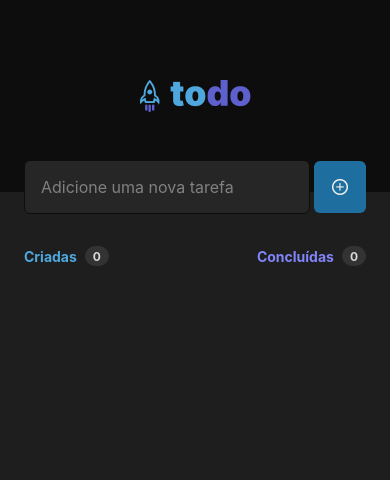
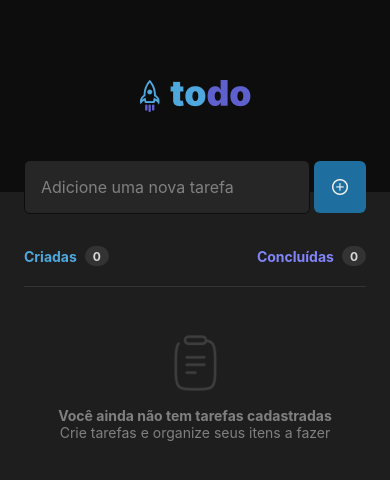
Before and after one commit to userthiago/ignite-desafio01-todolist, a React Native app: screen / in a window 390 px wide. Shown: the top 480 px of the page. Built offline with nearby package versions, Linux system fonts and the light colour scheme.

Commit message:
feat: Adicionando componente que será exibido quando a lista estiver vazia.

```diff
--- /dev/null
+++ b/src/components/EmptyList/index.tsx
@@ -0,0 +1,17 @@
+import { Image, Text, View } from "react-native";
+import { styles } from "./styles";
+
+export function EmptyList() {
+  return (
+    <View style={styles.container}>
+      <Image source={require("../../../assets/icons/clipboard-icon.png")} />
+      <Text style={styles.text}>
+        <Text style={styles.strongText}>
+          Você ainda não tem tarefas cadastradas
+        </Text>
+        {"\n"}
+        Crie tarefas e organize seus itens a fazer
+      </Text>
+    </View>
+  );
+}
--- /dev/null
+++ b/src/components/EmptyList/styles.ts
@@ -0,0 +1,21 @@
+import { StyleSheet } from "react-native";
+
+export const styles = StyleSheet.create({
+  container: {
+    gap: 16,
+    alignItems: "center",
+
+    borderTopWidth: 1,
+    borderTopColor: "#333333",
+    paddingVertical: 48,
+    paddingHorizontal: 20,
+  },
+  text: {
+    color: "#808080",
+    fontSize: 14,
+    textAlign: "center",
+  },
+  strongText: {
+    fontWeight: "bold",
+  },
+});
--- a/src/components/TaskList/index.tsx
+++ b/src/components/TaskList/index.tsx
@@ -3,6 +3,7 @@ import { useTaskContext } from "../../hooks/use-task-context";
 import { TaskItem } from "../TaskItem";
 import { styles } from "./styles";
 import { Counter } from "../Counter";
+import { EmptyList } from "../EmptyList";
 
 export function TaskList() {
   const { taskList } = useTaskContext();
@@ -22,6 +23,7 @@ export function TaskList() {
         data={taskList}
         keyExtractor={(item) => item.id}
         renderItem={({ item }) => <TaskItem data={item} />}
+        ListEmptyComponent={EmptyList}
       />
     </View>
   );
--- a/src/context/task-context.tsx
+++ b/src/context/task-context.tsx
@@ -33,6 +33,7 @@ export function TaskContextProvider({
   };
 
   const handleAddTask = useCallback(() => {
+    if (taskText) {
       const task: TaskType = {
         id: uuid.v4() as string,
         text: taskText,
@@ -40,6 +41,7 @@ export function TaskContextProvider({
       };
       setTaskList((oldState) => [...oldState, task]);
       setTaskText("");
+    }
   }, [taskText]);
 
   const handleRemoveTask = (id: string) => {
--- a/src/screens/Home/index.tsx
+++ b/src/screens/Home/index.tsx
@@ -1,7 +1,6 @@
-import { Image, Text, View } from "react-native";
+import { Image, View } from "react-native";
 import { styles } from "./styles";
 import { AddTaskInput } from "../../components/AddTaskInput";
-import { useState } from "react";
 import { TaskContextProvider } from "../../context/task-context";
 import { TaskList } from "../../components/TaskList";
 
```
Also changed, not shown: assets/icons/clipboard-icon.png (added). Lines whose indentation alone changed are shown as unchanged.
